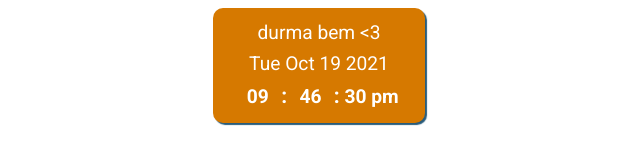
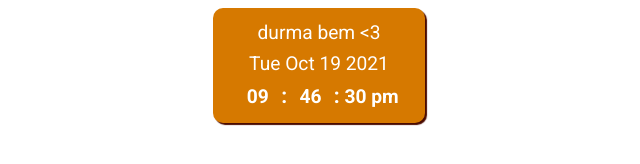
Before and after one commit to maresporto/notion2, a plain HTML site: page index.html in a window 1280 px wide. Shown: the whole page, without its empty margins (321-961 px from the left). Drawn offline with Linux system fonts and the light colour scheme.

Commit message:
Update index.html

```diff
--- a/index.html
+++ b/index.html
@@ -38,10 +38,10 @@ h1 {
 .card {
     padding: 10px 25px 10px 25px;
     border-radius: 10px;
-    background: #d67900;
+    background: #D67900;
     color: #fff;
     display: inline-block;
-    box-shadow: 2px 2px 1px 0px #295C7B;
+    box-shadow: 2px 2px 1px 0px #4A0B00;
 }
 
 .card:hover {
```
